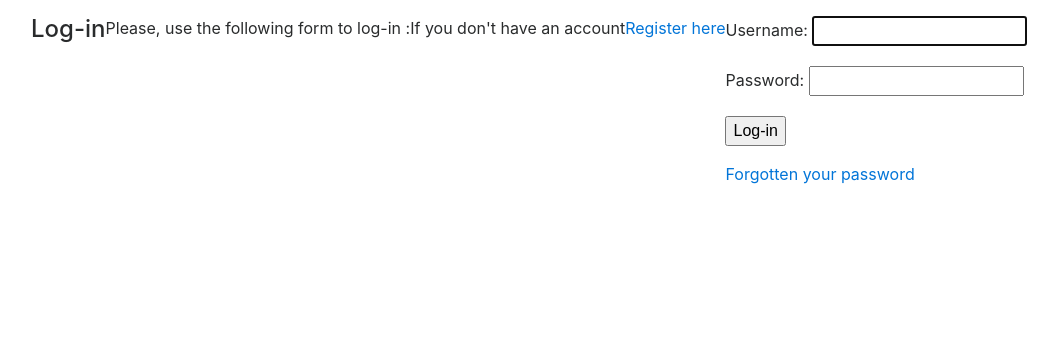
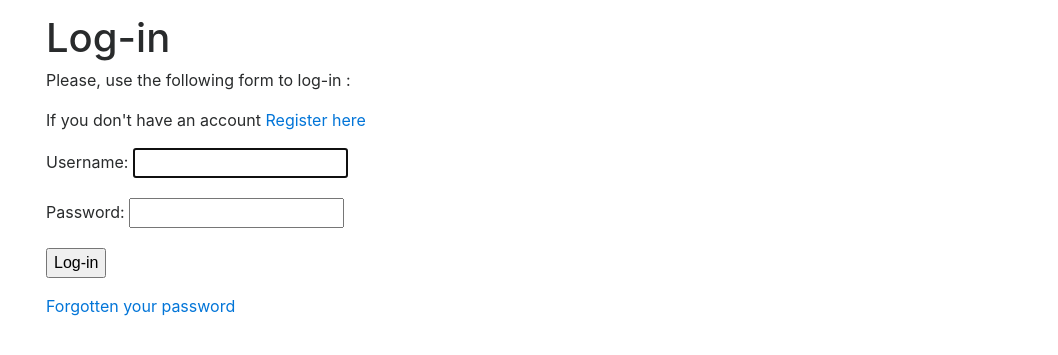
Before and after one commit to dolastack/naijalinux, a Django app: page /account/login/ in a window 1280 px wide. Shown: the part 56-411 px from the top of the page, without its empty margins (39-1097 px from the left). Run offline with Django 3.2, Linux system fonts and the light colour scheme; parts of the project's set-up code (start-up, migrations or seed data) failed here and were passed over; some libraries are stand-ins or nearby versions.

Commit message:
contain login

```diff
--- a/templates/account/register.html
+++ b/templates/account/register.html
@@ -2,6 +2,7 @@
 {% block title %}Create an account{% endblock title %}
 
 {% block content %}
+<div class="container">
   <p>
     <h5>Create an account</h5>
     <h5>Please, sign up using the following form:</h5>
@@ -13,4 +14,6 @@
       <input type="submit" value="Create my account" />
     </p>
   </form>
+
+  </div>
 {% endblock content %}
--- a/templates/registration/login.html
+++ b/templates/registration/login.html
@@ -2,12 +2,13 @@
 {% block title %}Log-in{% endblock title %}
 
 {% block content %}
-  <h4>Log-in</h4>
+<div class="container">
+  <h1>Log-in</h1>
   {% if form.errors %}
     <p>Please, use the following didn't match. Please try again.</p>
   {% else %}
     <p>Please, use the following form to log-in :</p>
-    If you don't have an account <a href="{% url "register" %}">Register here</a>
+    <p>If you don't have an account <a href="{% url "register" %}">Register here</a> </p>
   {% endif %}
 
   <div class="login-form">
@@ -23,5 +24,5 @@
       <a href="{% url "password_reset" %}">Forgotten your password</a>
     </p>
   </div>
-
+</div>
 {% endblock %}
```
